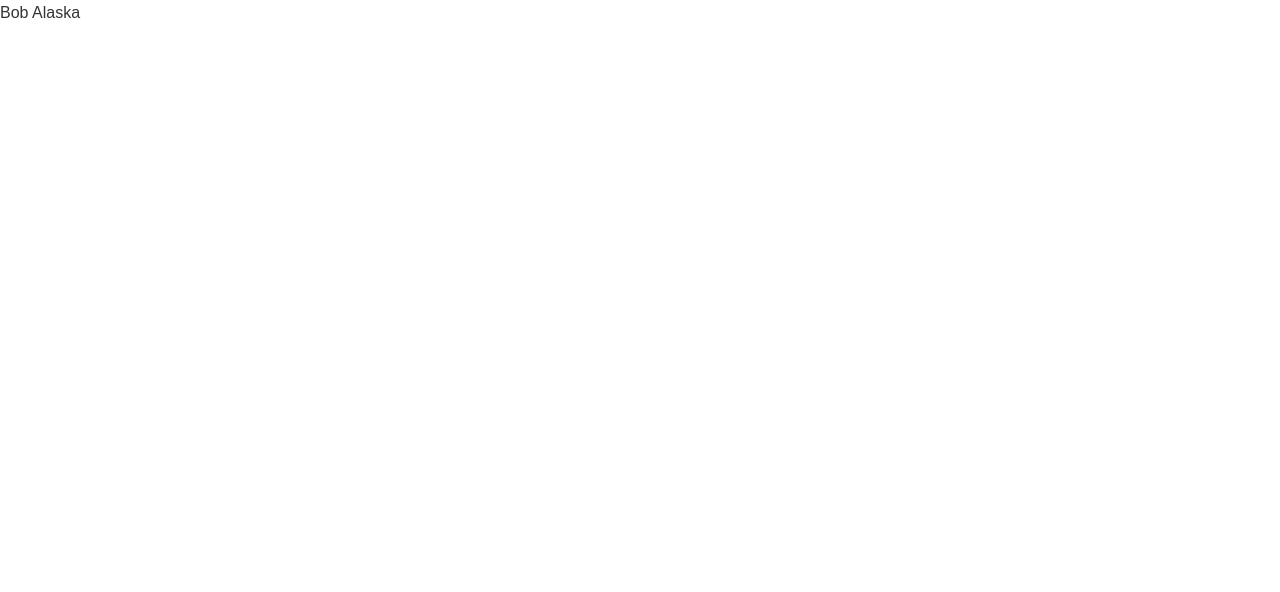
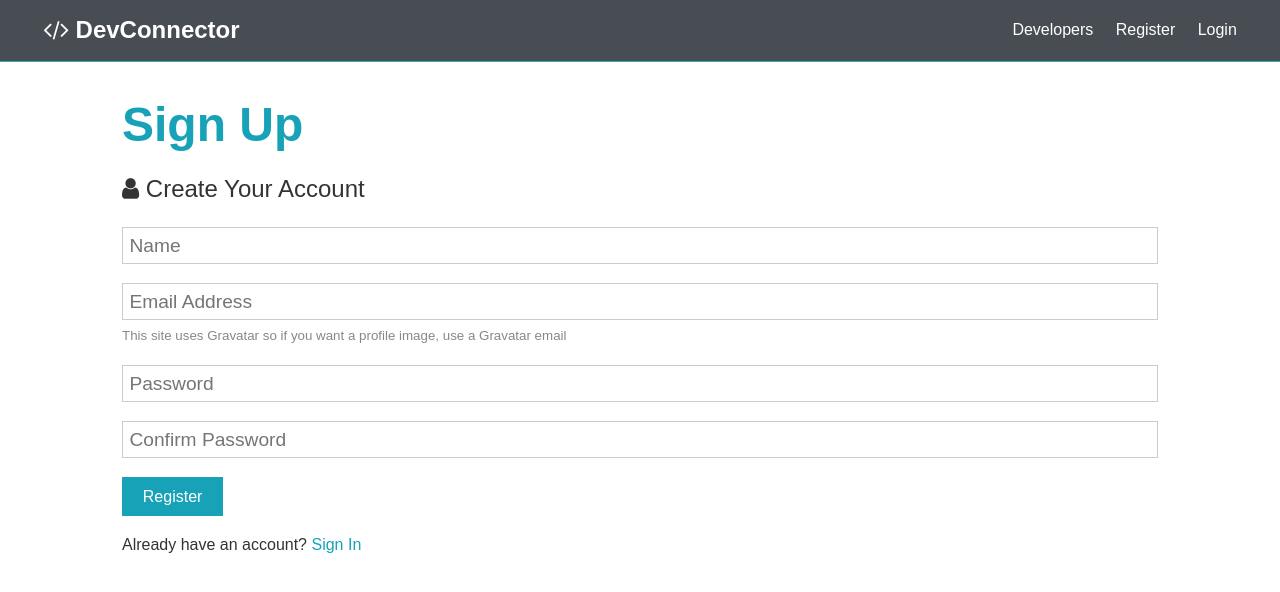
Before and after one commit to robertobirijnr/Social-Network-App, a React (Create React App) app in the folder client/: page /register in a window 1280 px wide. Shown: the top 592 px of the page. Built offline with nearby package versions, Linux system fonts and the light colour scheme.

Commit message:
creating pages

```diff
--- a/client/src/App.js
+++ b/client/src/App.js
@@ -1,8 +1,25 @@
 import React, { Fragment } from "react";
+import { BrowserRouter as Router, Route, Switch } from "react-router-dom";
 import "./style.css";
-
+import Navbar from "./components/Layout/navBar";
+import Landingpage from "./components/Layout/landingPage";
+import Register from "./components/auth/register";
+import Login from "./components/auth/login";
 const App = () => {
-  return <Fragment> Bob Alaska</Fragment>;
+  return (
+    <Router>
+      <Fragment>
+        <Navbar />
+        <Route exact path="/" component={Landingpage} />
+        <section className="container">
+          <Switch>
+            <Route exact path="/register" component={Register} />
+            <Route exact path="/login" component={Login} />
+          </Switch>
+        </section>
+      </Fragment>
+    </Router>
+  );
 };
 
 export default App;
--- /dev/null
+++ b/client/src/components/Layout/landingPage.js
@@ -0,0 +1,28 @@
+import React from "react";
+import { Link } from "react-router-dom";
+
+const LandingPage = () => {
+  return (
+    <section className="landing">
+      <div className="dark-overlay">
+        <div className="landing-inner">
+          <h1 className="x-large">Developer Connector</h1>
+          <p className="lead">
+            Create a developer profile/portfolio, share posts and get help from
+            other developers
+          </p>
+          <div className="buttons">
+            <Link to="/register" className="btn btn-primary">
+              Sign Up
+            </Link>
+            <Link to="/login" className="btn btn-light">
+              Login
+            </Link>
+          </div>
+        </div>
+      </div>
+    </section>
+  );
+};
+
+export default LandingPage;
--- /dev/null
+++ b/client/src/components/Layout/navBar.js
@@ -0,0 +1,27 @@
+import React from "react";
+import {Link} from 'react-router-dom'
+
+const navBar = () => {
+  return (
+    <nav className="navbar bg-dark">
+      <h1>
+        <Link to="/index">
+          <i className="fa fa-code"></i> DevConnector
+        </Link>
+      </h1>
+      <ul>
+        <li>
+          <Link to="/profiles.html">Developers</Link>
+        </li>
+        <li>
+          <Link to="/register">Register</Link>
+        </li>
+        <li>
+          <Link to="/login">Login</Link>
+        </li>
+      </ul>
+    </nav>
+  );
+};
+
+export default navBar;
--- /dev/null
+++ b/client/src/components/auth/login.js
@@ -0,0 +1,32 @@
+import React, { Fragment } from "react";
+
+const Login = () => {
+  return (
+    <Fragment>
+      <div className="alert alert-danger">Invalid credentials</div>
+      <h1 className="large text-primary">Sign In</h1>
+      <p className="lead">
+        <i className="fa fa-user"></i> Sign into Your Account
+      </p>
+      <form className="form" action="dashboard.html">
+        <div className="form-group">
+          <input
+            type="email"
+            placeholder="Email Address"
+            name="email"
+            required
+          />
+        </div>
+        <div className="form-group">
+          <input type="password" placeholder="Password" name="password" />
+        </div>
+        <input type="submit" className="btn btn-primary" value="Login" />
+      </form>
+      <p className="my-1">
+        Don't have an account? <a href="register.html">Sign Up</a>
+      </p>
+    </Fragment>
+  );
+};
+
+export default Login;
--- /dev/null
+++ b/client/src/components/auth/register.js
@@ -0,0 +1,46 @@
+import React, { Fragment } from "react";
+
+const Register = () => {
+  return (
+    <Fragment>
+      <h1 className="large text-primary">Sign Up</h1>
+      <p className="lead">
+        <i className="fa fa-user"></i> Create Your Account
+      </p>
+      <form className="form" action="create-profile.html">
+        <div className="form-group">
+          <input type="text" placeholder="Name" name="name" required />
+        </div>
+        <div className="form-group">
+          <input type="email" placeholder="Email Address" name="email" />
+          <small className="form-text">
+            This site uses Gravatar so if you want a profile image, use a
+            Gravatar email
+          </small>
+        </div>
+        <div className="form-group">
+          <input
+            type="password"
+            placeholder="Password"
+            name="password"
+            minLength="6"
+          />
+        </div>
+        <div className="form-group">
+          <input
+            type="password"
+            placeholder="Confirm Password"
+            name="password2"
+            minLength="6"
+          />
+        </div>
+        <input type="submit" className="btn btn-primary" value="Register" />
+      </form>
+      <p className="my-1">
+        Already have an account? <a href="login.html">Sign In</a>
+      </p>
+    </Fragment>
+  );
+};
+
+export default Register;
```
Also changed, not shown: client/src/img/icon.png (added).
